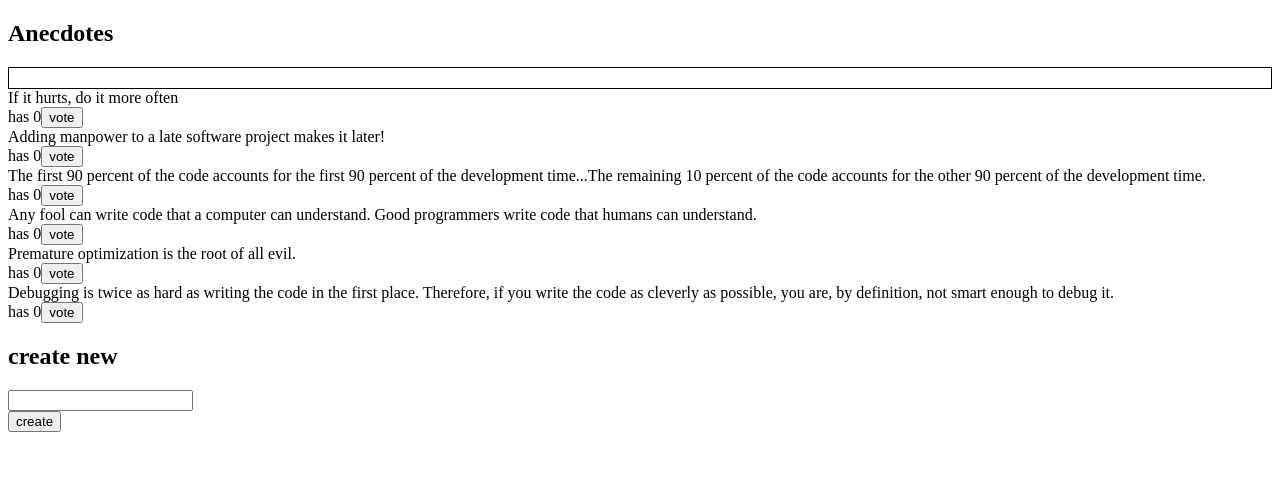
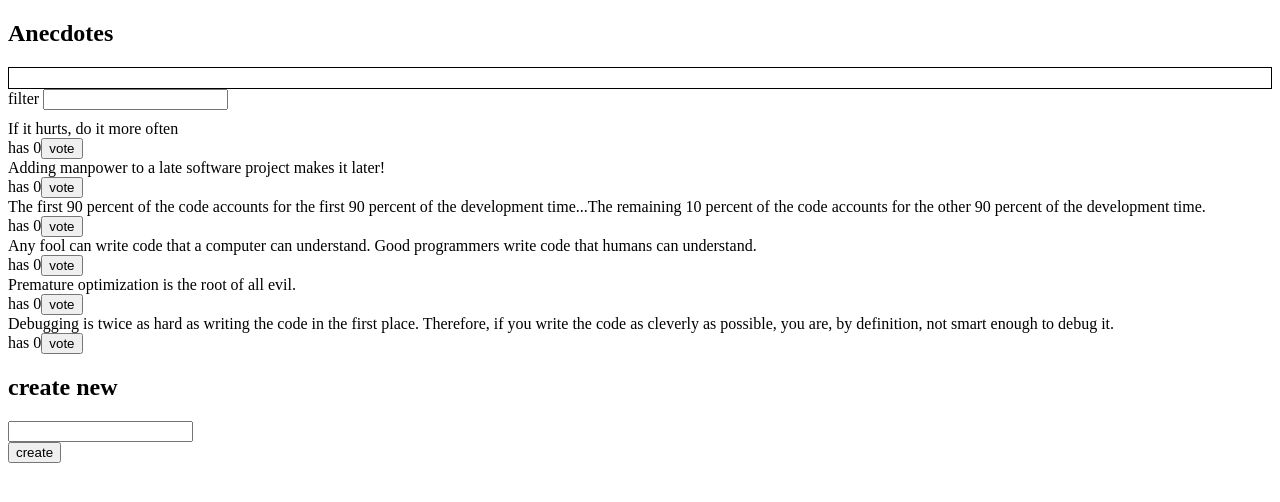
Before and after one commit to amirthapamagar2053/FO-Part-6-Redux-Anecdotes, a React (Create React App) app: page / in a window 1280 px wide. Shown: the top 502 px of the page. Built offline with nearby package versions, Linux system fonts and the light colour scheme.

Commit message:
feat:fin 6.12 !need to verify the filterd votes

```diff
--- a/src/App.js
+++ b/src/App.js
@@ -1,4 +1,5 @@
 import { useSelector, useDispatch } from "react-redux";
+import Filter from "./components/Filter";
 import Notification from "./components/Notification";
 import AnecdoteForm from "./components/AnecdoteForm";
 import AnecdoteList from "./components/AnecdoteList";
@@ -12,7 +13,13 @@ import {
 } from "./reducers/notificationReducer";
 
 const App = () => {
-  const anecdotes = useSelector((state) => state.anecdote);
+  const anecdotes = useSelector((state) => {
+    if (state.filter.length === 0) {
+      return state.anecdote;
+    } else {
+      return state.filter;
+    }
+  });
   const dispatch = useDispatch();
 
   const vote = (id) => {
@@ -43,6 +50,7 @@ const App = () => {
     <div>
       <h2>Anecdotes</h2>
       <Notification />
+      <Filter />
       <AnecdoteList anecdotes={anecdotes} vote={vote} />
       <AnecdoteForm addAnecdote={addAnecdote} />
     </div>
--- /dev/null
+++ b/src/components/Filter.js
@@ -0,0 +1,23 @@
+import { useSelector, useDispatch } from "react-redux";
+import { filter_Anecdote } from "../reducers/filterReducer";
+
+const Filter = () => {
+  const dispatch = useDispatch();
+  const anecdote_filtering = useSelector((state) => state.anecdote);
+  const handleChange = (event) => {
+    dispatch(
+      filter_Anecdote({ text: event.target.value, anecdote_filtering })
+    );
+  };
+  const style = {
+    marginBottom: 10,
+  };
+
+  return (
+    <div style={style}>
+      filter <input onChange={handleChange} />
+    </div>
+  );
+};
+
+export default Filter;
--- /dev/null
+++ b/src/reducers/filterReducer.js
@@ -0,0 +1,17 @@
+import { createSlice } from "@reduxjs/toolkit";
+
+let initialState = [];
+const filterSlice = createSlice({
+  name: "filter",
+  initialState,
+  reducers: {
+    filter_Anecdote(state, action) {
+      return action.payload.anecdote_filtering.filter((anecdote) =>
+        anecdote.content.includes(action.payload.text)
+      );
+    },
+  },
+});
+
+export const { filter_Anecdote } = filterSlice.actions;
+export default filterSlice.reducer;
--- a/src/store.js
+++ b/src/store.js
@@ -1,11 +1,13 @@
 import { configureStore } from "@reduxjs/toolkit";
 import anecdoteReducer from "./reducers/anecdoteReducer";
 import notificationReducer from "./reducers/notificationReducer";
+import filterReducer from "./reducers/filterReducer";
 
 const store = configureStore({
   reducer: {
     anecdote: anecdoteReducer,
-    notification:notificationReducer
+    notification: notificationReducer,
+    filter: filterReducer,
   },
 });
 
```
